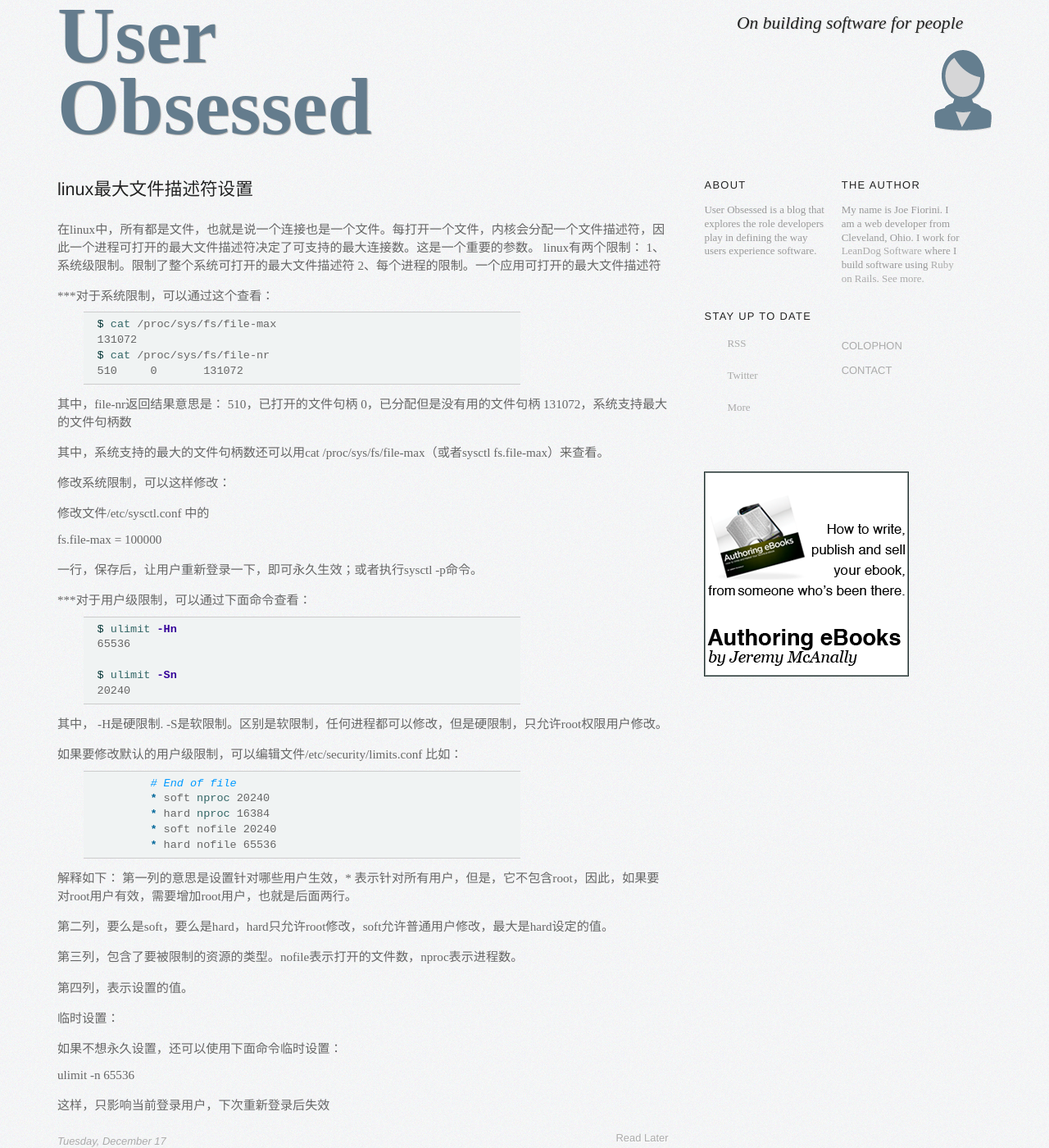
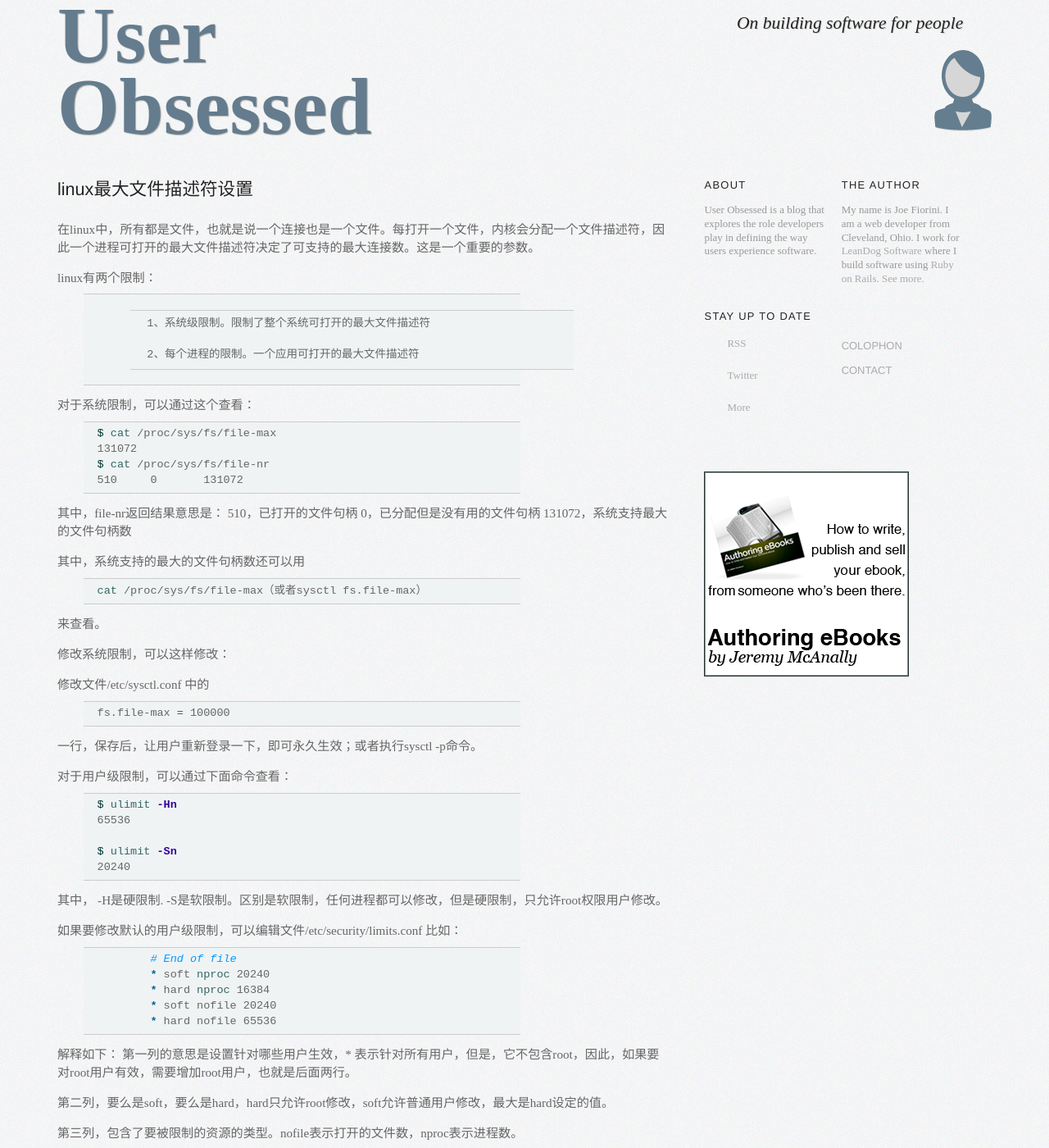
Before and after one commit to wangenwu/wangenwu.github.io, a Jekyll site: the page built from _posts/2013-12-17-linux-open-max-fd-num.markdown, in a window 1280 px wide and 1400 px high. Shown: the whole window at 82% size. Built offline with Jekyll 4.4.1, drawn with Linux system fonts in a browser that asks for light colours.

Commit message:
change format

```diff
--- a/_posts/2013-12-17-linux-open-max-fd-num.markdown
+++ b/_posts/2013-12-17-linux-open-max-fd-num.markdown
@@ -7,11 +7,14 @@ category: linux
 ---
 
 在linux中，所有都是文件，也就是说一个连接也是一个文件。每打开一个文件，内核会分配一个文件描述符，因此一个进程可打开的最大文件描述符决定了可支持的最大连接数。这是一个重要的参数。
-	linux有两个限制：
+
+linux有两个限制：
+
 	1、系统级限制。限制了整个系统可打开的最大文件描述符
+
 	2、每个进程的限制。一个应用可打开的最大文件描述符
 
-***对于系统限制，可以通过这个查看：
+对于系统限制，可以通过这个查看：
 {% highlight bash %}
 $ cat /proc/sys/fs/file-max
 131072
@@ -24,17 +27,22 @@ $ cat /proc/sys/fs/file-nr
 	0，已分配但是没有用的文件句柄
 	131072，系统支持最大的文件句柄数
 
-其中，系统支持的最大的文件句柄数还可以用cat /proc/sys/fs/file-max（或者sysctl fs.file-max）来查看。
+其中，系统支持的最大的文件句柄数还可以用
+{% highlight bash %}
+cat /proc/sys/fs/file-max（或者sysctl fs.file-max）
+{% endhighlight %}
+来查看。
 
 修改系统限制，可以这样修改：
 
 修改文件/etc/sysctl.conf 中的
-
+{% highlight bash %}
 fs.file-max = 100000
+{% endhighlight %}
 
 一行，保存后，让用户重新登录一下，即可永久生效；或者执行sysctl -p命令。
 
-***对于用户级限制，可以通过下面命令查看：
+对于用户级限制，可以通过下面命令查看：
 {% highlight bash %}
 $ ulimit -Hn
 65536
@@ -70,6 +78,8 @@ $ ulimit -Sn
 
 如果不想永久设置，还可以使用下面命令临时设置：
 
+{% highlight bash %}
 ulimit -n 65536
+{% endhighlight %}
 
 这样，只影响当前登录用户，下次重新登录后失效
```
